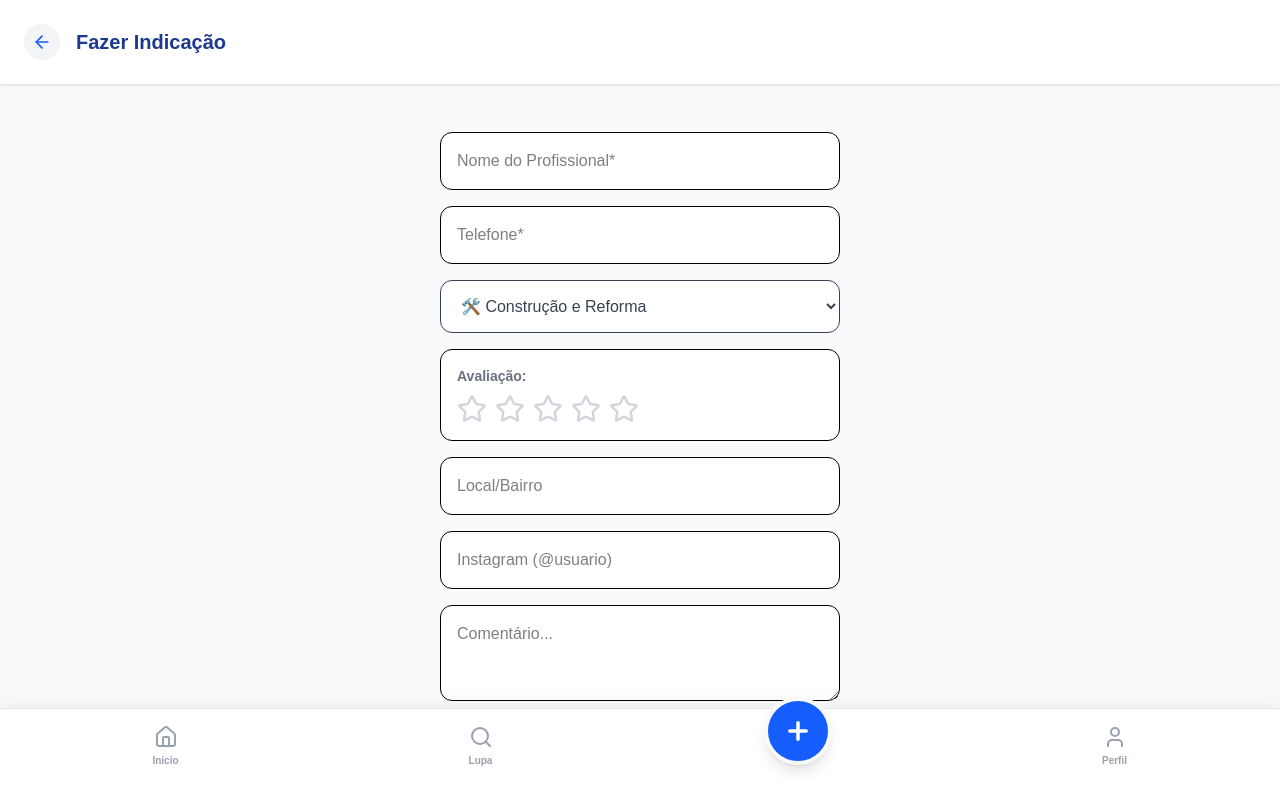
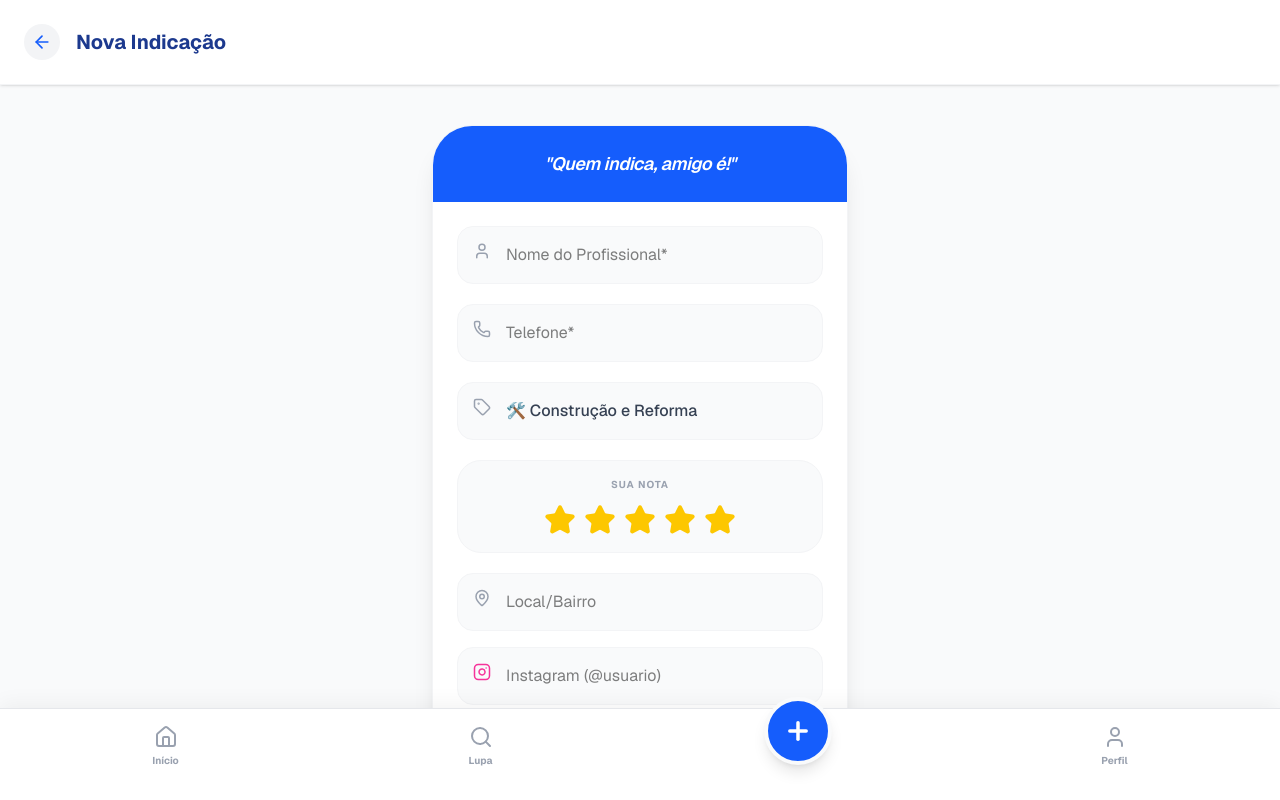
Before and after one commit to brnschxx-dot/mirante-indica, a Next.js app: page /cadastrar in a window 1280 px wide. Shown: the top 800 px of the page. Built offline with nearby package versions, Linux system fonts and the light colour scheme; no server answers.

Commit message:
att formulario cadastro

```diff
--- a/app/cadastrar/page.tsx
+++ b/app/cadastrar/page.tsx
@@ -2,13 +2,22 @@
 import { useState, useEffect } from 'react'
 import { supabase } from '../../lib/supabaseClient'
 import { useRouter } from 'next/navigation'
-import { ArrowLeft, Star } from 'lucide-react'
+import {
+  ArrowLeft,
+  Star,
+  User,
+  Phone,
+  Tag,
+  MapPin,
+  Instagram,
+  MessageSquare
+} from 'lucide-react'
 import BottomNav from '../../components/BottomNav'
 
 export default function Cadastrar() {
   const [formData, setFormData] = useState({
     nome: '', telefone: '', local: '', instagram: '', email: '',
-    categoria: 'Construção e Reforma', avaliacao: 0, comentario: ''
+    categoria: 'Construção', avaliacao: 5, comentario: ''
   })
   const [userMetadata, setUserMetadata] = useState<any>(null)
   const [mensagem, setMensagem] = useState('')
@@ -42,49 +51,104 @@ export default function Cadastrar() {
   }
 
   return (
-    <div className="min-h-screen bg-gray-50 text-black pb-28">
-      <div className="bg-white p-6 shadow-sm mb-6 flex items-center gap-4 sticky top-0 z-10">
-        <button onClick={() => router.back()} className="p-2 bg-gray-100 rounded-full text-blue-600"><ArrowLeft size={20}/></button>
-        <h1 className="text-xl font-bold text-blue-900">Fazer Indicação</h1>
+    <div className="min-h-screen bg-gray-50 text-black pb-32 font-sans">
+      <div className="bg-white p-6 shadow-sm mb-6 flex items-center gap-4 sticky top-0 z-10 border-b border-gray-100">
+        <button onClick={() => router.back()} className="p-2 bg-gray-100 rounded-full text-blue-600 active:scale-90 transition-all">
+          <ArrowLeft size={20}/>
+        </button>
+        <h1 className="text-xl font-bold text-blue-900">Nova Indicação</h1>
       </div>
 
-      <form onSubmit={handleSalvar} className="p-6 max-w-md mx-auto flex flex-col gap-4">
-        <input placeholder="Nome do Profissional*" className="p-4 rounded-xl border bg-white" required onChange={e => setFormData({...formData, nome: e.target.value})}/>
-        <input placeholder="Telefone*" className="p-4 rounded-xl border bg-white" required onChange={e => setFormData({...formData, telefone: e.target.value})}/>
+      <div className="max-w-md mx-auto p-4">
+        <form onSubmit={handleSalvar} className="bg-white rounded-[40px] shadow-xl border border-gray-100 overflow-hidden">
 
+          <div className="bg-blue-600 p-6 text-white text-center">
+            <h2 className="text-lg font-semibold tracking-tight italic">"Quem indica, amigo é!"</h2>
+          </div>
+
+          <div className="p-6 space-y-5">
+
+            <div className="relative">
+              <User className="absolute left-4 top-4 text-gray-400" size={18} />
+              <input
+                required
+                placeholder="Nome do Profissional*"
+                className="w-full bg-gray-50 border border-gray-100 p-4 pl-12 rounded-2xl focus:ring-2 focus:ring-blue-500 outline-none transition-all"
+                onChange={e => setFormData({...formData, nome: e.target.value})}
+              />
+            </div>
+
+            <div className="relative">
+              <Phone className="absolute left-4 top-4 text-gray-400" size={18} />
+              <input
+                required
+                placeholder="Telefone*"
+                className="w-full bg-gray-50 border border-gray-100 p-4 pl-12 rounded-2xl focus:ring-2 focus:ring-blue-500 outline-none"
+                onChange={e => setFormData({...formData, telefone: e.target.value})}
+              />
+            </div>
+
+            <div className="relative">
+              <Tag className="absolute left-4 top-4 text-gray-400" size={18} />
               <select
-          className="p-4 rounded-xl border bg-white font-medium text-gray-700"
+                className="w-full bg-gray-50 border border-gray-100 p-4 pl-12 rounded-2xl focus:ring-2 focus:ring-blue-500 outline-none appearance-none font-medium text-gray-700"
                 value={formData.categoria}
                 onChange={e => setFormData({...formData, categoria: e.target.value})}
               >
-          <option value="Construção e Reforma">🛠️ Construção e Reforma</option>
-          <option value="Manutenção e Elétrica">⚡ Manutenção e Elétrica</option>
-          <option value="Limpeza e Diaristas">🧹 Limpeza e Diaristas</option>
-          <option value="Fretes e Mudanças">🚚 Fretes e Mudanças</option>
+                <option value="Construção">🛠️ Construção e Reforma</option>
+                <option value="Manutenção">⚡ Manutenção e Elétrica</option>
+                <option value="Limpeza">🧹 Limpeza e Diaristas</option>
+                <option value="Fretes">🚚 Fretes e Mudanças</option>
                 <option value="Tecnologia">💻 Tecnologia</option>
                 <option value="Alimentação">🍕 Alimentação</option>
                 <option value="Estética">✨ Estética</option>
                 <option value="Outros">📦 Outros</option>
               </select>
+            </div>
 
-        <div className="bg-white p-4 rounded-xl border">
-          <p className="text-sm font-bold text-gray-500 mb-2">Avaliação:</p>
-          <div className="flex gap-2">
+            <div className="bg-gray-50 p-4 rounded-3xl border border-gray-100 text-center">
+              <p className="text-[10px] font-bold text-gray-400 uppercase mb-3 tracking-widest">Sua Nota</p>
+              <div className="flex justify-center gap-2">
                 {[1,2,3,4,5].map(num => (
-              <Star key={num} size={30} onClick={() => setFormData({...formData, avaliacao: num})}
-                className={formData.avaliacao >= num ? "fill-yellow-400 text-yellow-400" : "text-gray-300"}
-              />
+                  <button key={num} type="button" onClick={() => setFormData({...formData, avaliacao: num})} className="active:scale-125 transition-transform">
+                    <Star size={32} className={formData.avaliacao >= num ? "fill-yellow-400 text-yellow-400" : "text-gray-200"} />
+                  </button>
                 ))}
               </div>
             </div>
 
-        <input placeholder="Local/Bairro" className="p-4 rounded-xl border bg-white" onChange={e => setFormData({...formData, local: e.target.value})}/>
-        <input placeholder="Instagram (@usuario)" className="p-4 rounded-xl border bg-white" onChange={e => setFormData({...formData, instagram: e.target.value})}/>
-        <textarea placeholder="Comentário..." className="p-4 rounded-xl border bg-white h-24" onChange={e => setFormData({...formData, comentario: e.target.value})}/>
+            <div className="space-y-4">
+              <div className="relative">
+                <MapPin className="absolute left-4 top-4 text-gray-400" size={18} />
+                <input placeholder="Local/Bairro" className="w-full bg-gray-50 border border-gray-100 p-4 pl-12 rounded-2xl outline-none" onChange={e => setFormData({...formData, local: e.target.value})}/>
+              </div>
+              <div className="relative">
+                <Instagram className="absolute left-4 top-4 text-pink-500" size={18} />
+                <input placeholder="Instagram (@usuario)" className="w-full bg-gray-50 border border-gray-100 p-4 pl-12 rounded-2xl outline-none" onChange={e => setFormData({...formData, instagram: e.target.value})}/>
+              </div>
+            </div>
 
-        <button type="submit" className="bg-blue-600 text-white p-4 rounded-xl font-bold shadow-lg active:scale-95 transition-all">Confirmar Indicação</button>
-        {mensagem && <p className="text-center font-bold text-blue-600 animate-pulse">{mensagem}</p>}
+            <div className="relative">
+              <MessageSquare className="absolute left-4 top-4 text-gray-400" size={18} />
+              <textarea
+                placeholder="Comentário..."
+                className="w-full bg-gray-50 border border-gray-100 p-4 pl-12 rounded-2xl h-24 outline-none resize-none focus:ring-2 focus:ring-blue-500"
+                onChange={e => setFormData({...formData, comentario: e.target.value})}
+              />
+            </div>
+
+            <button type="submit" className="w-full bg-blue-600 text-white p-5 rounded-2xl font-bold shadow-lg shadow-blue-100 active:scale-95 transition-all">
+              Confirmar Indicação
+            </button>
+
+            {mensagem && (
+              <p className="text-center font-bold text-blue-600 animate-pulse text-sm">
+                {mensagem}
+              </p>
+            )}
+          </div>
         </form>
+      </div>
       <BottomNav />
     </div>
   )
```
Lines whose indentation alone changed are shown as unchanged.
